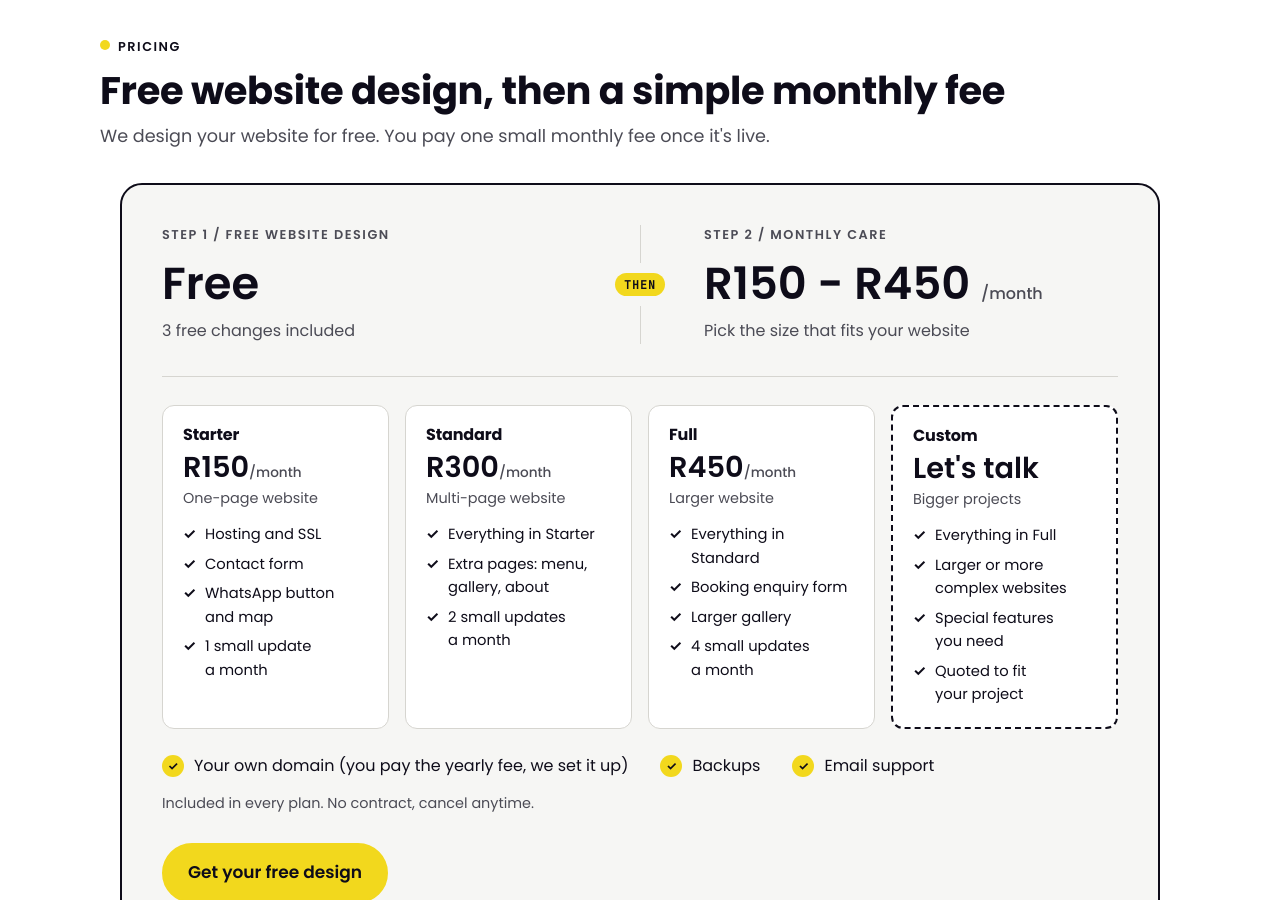
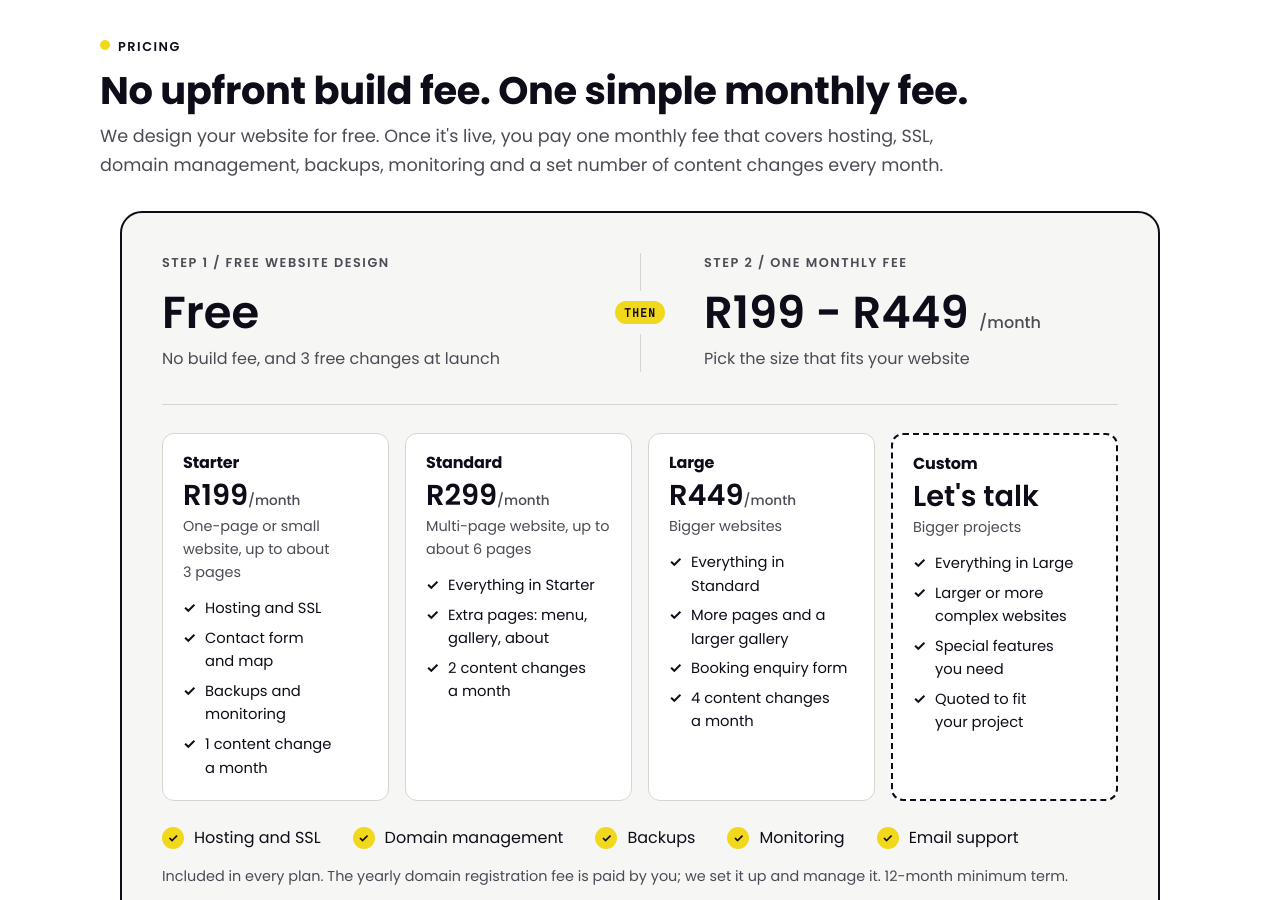
Before and after one commit to KomanRudden/onzs, a plain HTML site: page index.html in a window 1280 px wide. Shown: the part 1900-2800 px from the top of the page. Drawn offline with Linux system fonts and the light colour scheme.

Commit message:
Pricing v2 preview: R199/R299/R449 + Custom, no build fee, 12-month minimum

```diff
--- a/index.html
+++ b/index.html
@@ -13,12 +13,12 @@
   </script>
 <meta name="viewport" content="width=device-width, initial-scale=1">
 <title>OnesnZeros | Website Design, Hosting & Care – George, South Africa</title>
-<meta name="description" content="OnesnZeros is a small dev studio in George, South Africa. We design, build and redesign websites, then host and look after them. Free website design, then R150 - R450 per month.">
+<meta name="description" content="OnesnZeros is a small dev studio in George, South Africa. We design, build and redesign websites, then host and look after them. Free website design, then R199 - R449 per month.">
 <link rel="canonical" href="https://onzs.co.za/">
 <meta property="og:type" content="website">
 <meta property="og:site_name" content="OnesnZeros">
 <meta property="og:title" content="OnesnZeros | Website Design, Hosting & Care">
-<meta property="og:description" content="A small dev studio in George, South Africa. Free website design, then R150 - R450 per month for hosting and care.">
+<meta property="og:description" content="A small dev studio in George, South Africa. Free website design, then R199 - R449 per month for hosting and care.">
 <meta property="og:url" content="https://onzs.co.za/">
 <meta property="og:image" content="https://onzs.co.za/img/og.jpg">
 <meta name="twitter:card" content="summary_large_image">
@@ -26,7 +26,7 @@
 <link rel="preconnect" href="https://fonts.googleapis.com"><link rel="preconnect" href="https://fonts.gstatic.com" crossorigin>
 <link href="https://fonts.googleapis.com/css2?family=JetBrains+Mono&family=Poppins:wght@400;500;600;700&display=swap" rel="stylesheet">
 <script type="application/ld+json">
-{"@context":"https://schema.org","@type":"ProfessionalService","name":"OnesnZeros","url":"https://onzs.co.za/","email":"hello@onzs.co.za","image":"https://onzs.co.za/img/og.jpg","address":{"@type":"PostalAddress","addressLocality":"George","addressRegion":"Western Cape","addressCountry":"ZA"},"areaServed":"ZA","description":"Free website design with 3 free changes, then R150 - R450 per month for hosting, your own domain, care and small updates. No contract, cancel anytime.","makesOffer":[{"@type":"Offer","name":"Free website design","description":"Website design with 3 free changes included.","price":"0","priceCurrency":"ZAR"},{"@type":"Offer","name":"Website hosting and care","description":"Hosting, your own domain, care and small updates. No contract, cancel anytime.","priceSpecification":{"@type":"UnitPriceSpecification","priceCurrency":"ZAR","minPrice":"150","maxPrice":"450","unitText":"MONTH"}}]}
+{"@context":"https://schema.org","@type":"ProfessionalService","name":"OnesnZeros","url":"https://onzs.co.za/","email":"hello@onzs.co.za","image":"https://onzs.co.za/img/og.jpg","address":{"@type":"PostalAddress","addressLocality":"George","addressRegion":"Western Cape","addressCountry":"ZA"},"areaServed":"ZA","description":"Free website design with no upfront build fee and 3 free changes, then R199 - R449 per month for hosting, SSL, domain management, backups, monitoring and monthly content changes. 12-month minimum term.","makesOffer":[{"@type":"Offer","name":"Free website design","description":"Website design with 3 free changes included.","price":"0","priceCurrency":"ZAR"},{"@type":"Offer","name":"Website hosting and care","description":"Hosting, SSL, domain management, backups, monitoring and monthly content changes. 12-month minimum term.","priceSpecification":{"@type":"UnitPriceSpecification","priceCurrency":"ZAR","minPrice":"199","maxPrice":"449","unitText":"MONTH"}}]}
 </script>
 <style>
 :root{--bg:#fff;--card:#f6f6f4;--ink:#0e0c19;--muted:#4b4b55;--line:#ececea;--accent:#F2D81D;--accent-d:#0e0c19;--soft:#f6f6f4;--r:22px}
@@ -190,7 +190,7 @@ input:focus,select:focus,textarea:focus{outline-color:var(--ink)}
   <p class="lead">We design, build and redesign websites, then host and look after them so they stay fast, secure and up to date.</p>
   <div class="cta"><a class="btn btn-p" href="#contact">Start a project</a></div>
  </div>
- <div class="code" aria-hidden="true"><div class="c1">// onzs.build()</div>site.design(<span class="k">{ free: true }</span>)<br>site.deploy(<span class="k">{ ssl: true }</span>)<br>care.plan(<span class="k">"R150-R450/mo"</span>)<br>updates.handle(<span class="k">"boring bits"</span>)</div>
+ <div class="code" aria-hidden="true"><div class="c1">// onzs.build()</div>site.design(<span class="k">{ free: true }</span>)<br>site.deploy(<span class="k">{ ssl: true }</span>)<br>care.plan(<span class="k">"R199-R449/mo"</span>)<br>updates.handle(<span class="k">"boring bits"</span>)</div>
 </div></section>
 
 <section id="services" class="alt"><div class="wrap">
@@ -216,36 +216,36 @@ input:focus,select:focus,textarea:focus{outline-color:var(--ink)}
 
 <section id="pricing"><div class="wrap">
  <p class="eyebrow">Pricing</p>
- <h2>Free website design, then a simple monthly fee</h2>
- <p class="lead">We design your website for free. You pay one small monthly fee once it's live.</p>
+ <h2>No upfront build fee. One simple monthly fee.</h2>
+ <p class="lead">We design your website for free. Once it's live, you pay one monthly fee that covers hosting, SSL, domain management, backups, monitoring and a set number of content changes every month.</p>
  <div class="pc">
   <div class="pc-cols">
    <div class="pc-col">
     <p class="pc-label">Step 1 / Free website design</p>
     <p class="pc-num">Free</p>
-    <p class="pc-body">3 free changes included</p>
+    <p class="pc-body">No build fee, and 3 free changes at launch</p>
    </div>
    <div class="pc-div" aria-hidden="true"><span>then</span></div>
    <div class="pc-col">
-    <p class="pc-label">Step 2 / Monthly care</p>
-    <p class="pc-num">R150 - R450 <small>/month</small></p>
+    <p class="pc-label">Step 2 / One monthly fee</p>
+    <p class="pc-num">R199 - R449 <small>/month</small></p>
     <p class="pc-body">Pick the size that fits your website</p>
    </div>
   </div>
   <div class="pc-tiers">
-   <div class="pc-tier"><h3>Starter</h3><p class="pc-tp">R150<small>/month</small></p><p class="pc-ts">One-page website</p>
-    <ul><li>Hosting and SSL</li><li>Contact form</li><li>WhatsApp button and map</li><li>1 small update a month</li></ul></div>
-   <div class="pc-tier"><h3>Standard</h3><p class="pc-tp">R300<small>/month</small></p><p class="pc-ts">Multi-page website</p>
-    <ul><li>Everything in Starter</li><li>Extra pages: menu, gallery, about</li><li>2 small updates a month</li></ul></div>
-   <div class="pc-tier"><h3>Full</h3><p class="pc-tp">R450<small>/month</small></p><p class="pc-ts">Larger website</p>
-    <ul><li>Everything in Standard</li><li>Booking enquiry form</li><li>Larger gallery</li><li>4 small updates a month</li></ul></div>
+   <div class="pc-tier"><h3>Starter</h3><p class="pc-tp">R199<small>/month</small></p><p class="pc-ts">One-page or small website, up to about 3 pages</p>
+    <ul><li>Hosting and SSL</li><li>Contact form and map</li><li>Backups and monitoring</li><li>1 content change a month</li></ul></div>
+   <div class="pc-tier"><h3>Standard</h3><p class="pc-tp">R299<small>/month</small></p><p class="pc-ts">Multi-page website, up to about 6 pages</p>
+    <ul><li>Everything in Starter</li><li>Extra pages: menu, gallery, about</li><li>2 content changes a month</li></ul></div>
+   <div class="pc-tier"><h3>Large</h3><p class="pc-tp">R449<small>/month</small></p><p class="pc-ts">Bigger websites</p>
+    <ul><li>Everything in Standard</li><li>More pages and a larger gallery</li><li>Booking enquiry form</li><li>4 content changes a month</li></ul></div>
    <div class="pc-tier pc-custom"><h3>Custom</h3><p class="pc-tp">Let's talk</p><p class="pc-ts">Bigger projects</p>
-    <ul><li>Everything in Full</li><li>Larger or more complex websites</li><li>Special features you need</li><li>Quoted to fit your project</li></ul></div>
+    <ul><li>Everything in Large</li><li>Larger or more complex websites</li><li>Special features you need</li><li>Quoted to fit your project</li></ul></div>
   </div>
   <ul class="pc-ticks">
-   <li>Your own domain (you pay the yearly fee, we set it up)</li><li>Backups</li><li>Email support</li>
+   <li>Hosting and SSL</li><li>Domain management</li><li>Backups</li><li>Monitoring</li><li>Email support</li>
   </ul>
-  <p class="pc-fine">Included in every plan. No contract, cancel anytime.</p>
+  <p class="pc-fine">Included in every plan. The yearly domain registration fee is paid by you; we set it up and manage it. 12-month minimum term.</p>
   <a class="btn btn-p" href="#contact">Get your free design</a>
  </div>
  <p class="note pc-note">All prices in South African Rand. Get in touch and we'll confirm the monthly fee for your website size.</p>
@@ -261,8 +261,8 @@ input:focus,select:focus,textarea:focus{outline-color:var(--ink)}
 <section id="faq"><div class="wrap" style="max-width:820px">
  <p class="eyebrow">FAQ</p>
  <h2>Common questions</h2>
- <details><summary>How much does it cost?</summary><p>Website design is free, including 3 free changes. After that there is a monthly fee of R150 - R450 depending on website size. It covers hosting, your own domain, care and small updates. No contract, cancel anytime.</p></details>
- <details><summary>What does the monthly fee include?</summary><p>Every plan includes hosting, SSL, backups, email support and your own domain set-up (you pay the yearly domain fee). Starter has 1 small update a month, Standard 2 and Full 4. Updates are things like text, photo and price changes.</p></details>
+ <details><summary>How much does it cost?</summary><p>There is no upfront build fee: website design is free, including 3 free changes at launch. After that there is one monthly fee of R199 - R449 depending on website size, or a custom quote for bigger projects. It covers hosting, SSL, domain management, backups, monitoring and monthly content changes. There is a 12-month minimum term.</p></details>
+ <details><summary>What does the monthly fee include?</summary><p>Every plan includes hosting, SSL, domain management, backups, monitoring and email support (you pay the yearly domain registration fee). Starter includes 1 content change a month, Standard 2 and Large 4. Content changes are things like text, photo and price updates.</p></details>
  <details><summary>Do I own my domain and content?</summary><p>Yes. Your domain name and your content are yours.</p></details>
  <details><summary>I already have a website. Can you help?</summary><p>Yes. We can redesign it, move it to better hosting, or just take over looking after it.</p></details>
  <details><summary>Do you only work with businesses in George?</summary><p>No. We're based in George, but we work with clients anywhere. Everything can be handled over email.</p></details>
```
